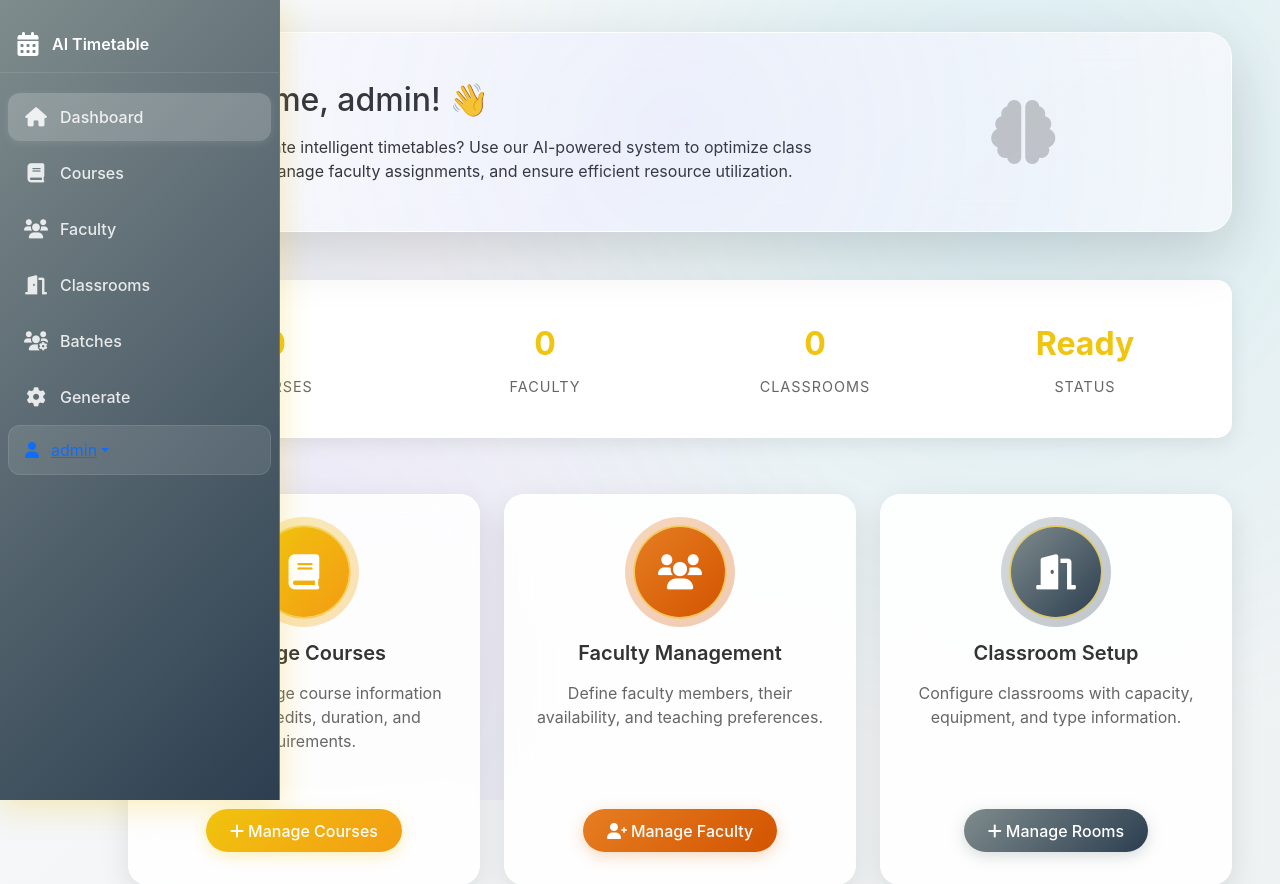
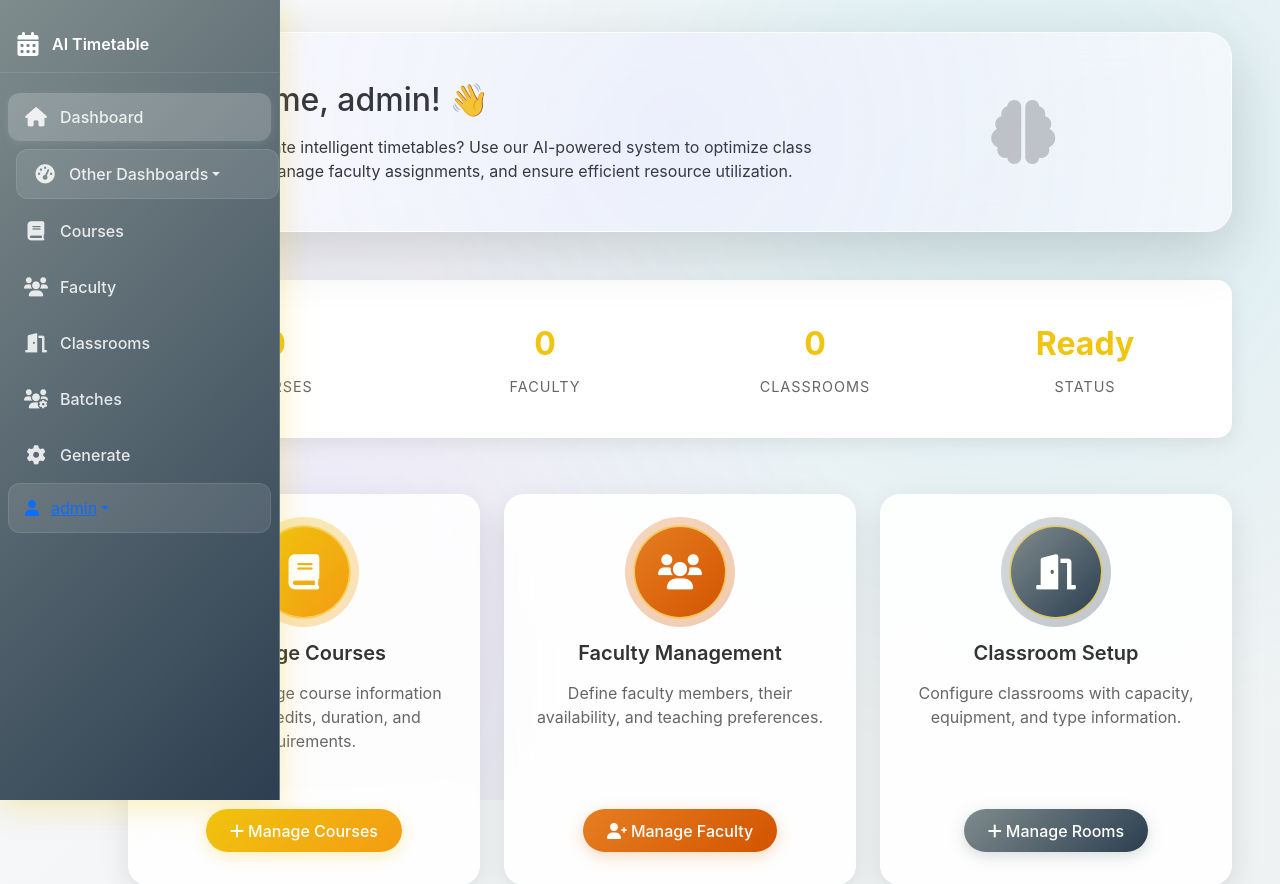
Before and after one commit to Anuj10110/ai-timetable-generator, a Flask app: page /dashboard in a window 1280 px wide. Shown: the top 884 px of the page. Run offline with Flask 3, Linux system fonts and the light colour scheme; a user stored in the database is signed in; some libraries are stand-ins or nearby versions.

Commit message:
✨ Add cross-dashboard navigation links
- Add 'Other Dashboards' dropdown to faculty portal navbar
- Add 'Other Dashboards' dropdown to student portal navbar
- Add 'Other Dashboards' dropdown to admin dashboard sidebar
- Enable easy navigation between Admin, Faculty, and Student dashboards
- Improve user experience with quick dashboard switching capability
- Use appropriate icons for each dashboard type

```diff
--- a/templates/dashboard.html
+++ b/templates/dashboard.html
@@ -27,6 +27,20 @@
                         <i class="fas fa-home"></i>
                         <span class="nav-text">Dashboard</span>
                     </a>
+                </li>
+                <li class="nav-item dropdown">
+                    <a class="nav-link dropdown-toggle" href="#" id="dashboardDropdown" role="button" data-bs-toggle="dropdown">
+                        <i class="fas fa-tachometer-alt"></i>
+                        <span class="nav-text">Other Dashboards</span>
+                    </a>
+                    <ul class="dropdown-menu">
+                        <li><a class="dropdown-item" href="{{ url_for('faculty_portal') }}">
+                            <i class="fas fa-chalkboard-teacher me-2"></i>Faculty Dashboard
+                        </a></li>
+                        <li><a class="dropdown-item" href="{{ url_for('student_portal') }}">
+                            <i class="fas fa-graduation-cap me-2"></i>Student Dashboard
+                        </a></li>
+                    </ul>
                 </li>
                 <li class="nav-item">
                     <a class="nav-link" href="{{ url_for('courses') }}">
```
Also changed, not shown: templates/faculty_portal.html (+13 -0 lines), templates/student_portal.html (+13 -0 lines).
